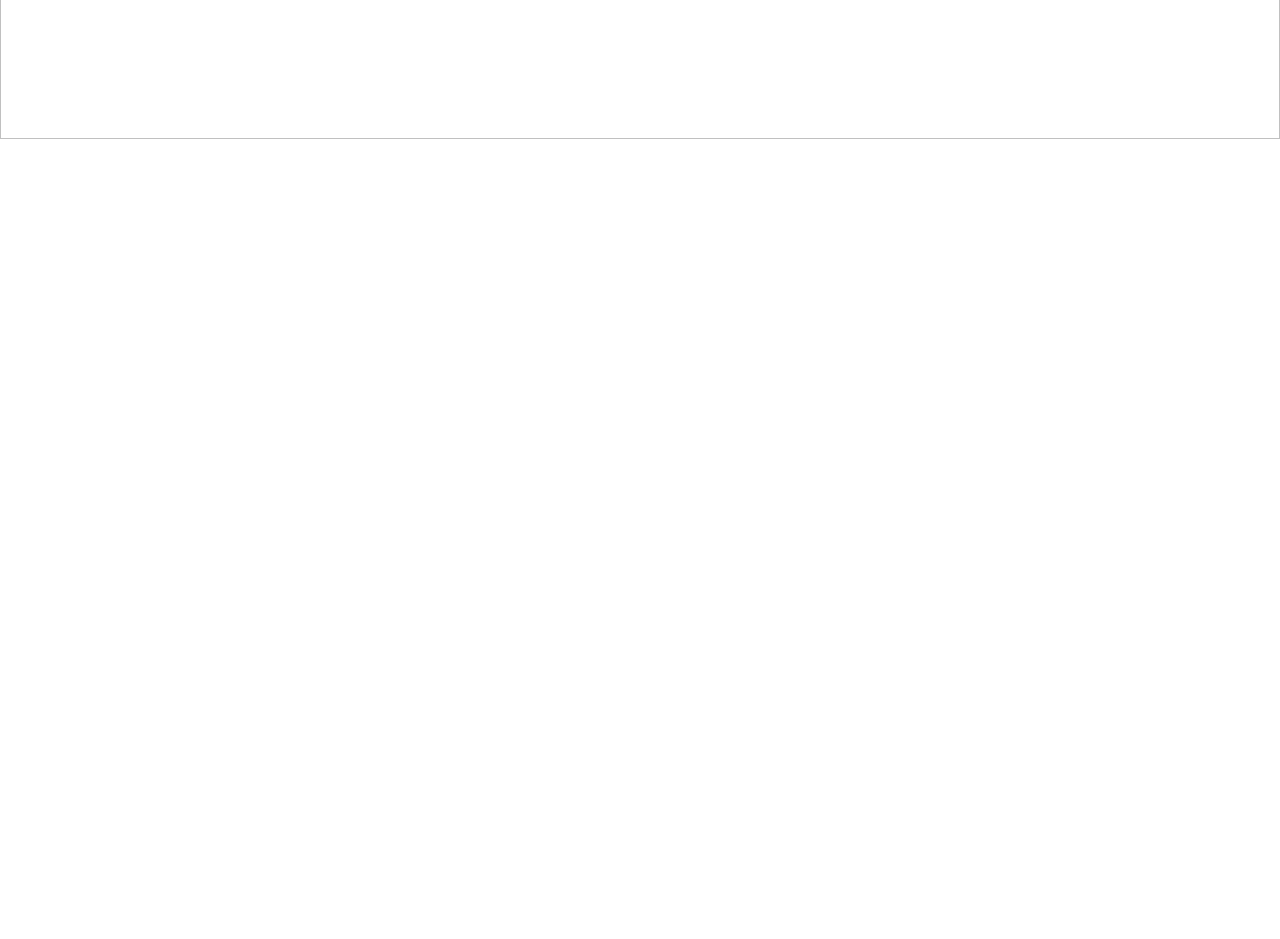
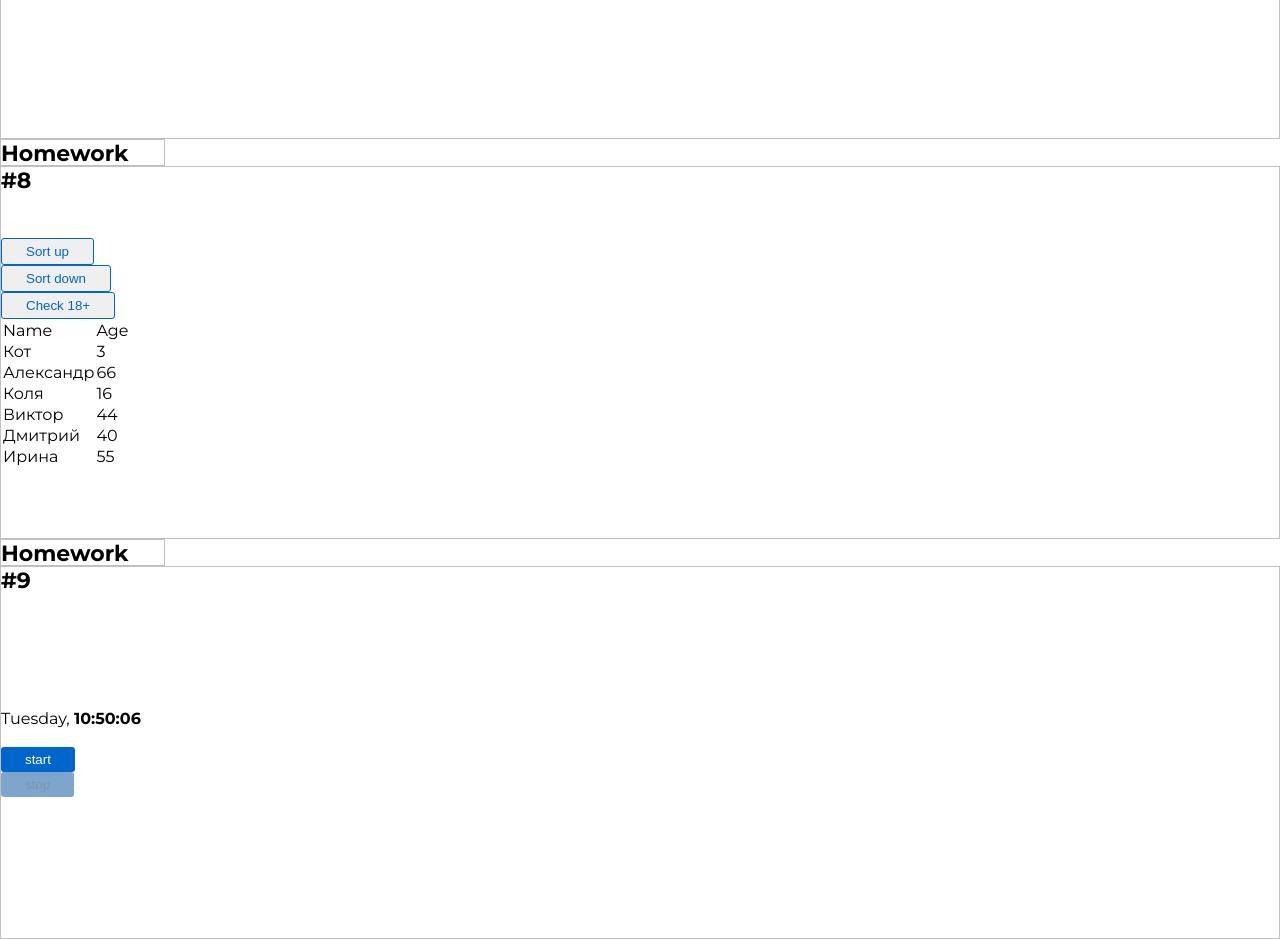
Before and after one commit to EmelyanovValery/hws2-master, a React (Create React App) app: page /#/junior in a window 1280 px wide. Shown: the part 780-1719 px from the top of the page. Before the commit the page ends 919 px from the top, so only its background shows below. Built offline with nearby package versions, Linux system fonts and the light colour scheme.

Commit message:
Completed hw9

```diff
--- a/src/s2-homeworks/hw05/pages/Junior.tsx
+++ b/src/s2-homeworks/hw05/pages/Junior.tsx
@@ -1,16 +1,16 @@
 import React from 'react'
 import HW6 from '../../hw06/HW6'
 import HW7 from '../../hw07/HW7'
-// import HW8 from '../../hw08/HW8'
-// import HW9 from '../../hw09/HW9'
+import HW8 from "../../hw08/HW8";
+import HW9 from '../../hw09/HW9'
 
 function Junior() {
     return (
         <div id={'hw5-page-junior'}>
             <HW6 />
             <HW7 />
-            {/*<HW8 />*/}
-            {/*<HW9 />*/}
+            <HW8 />
+            <HW9 />
         </div>
     )
 }
--- a/src/s2-homeworks/hw08/User.tsx
+++ b/src/s2-homeworks/hw08/User.tsx
@@ -12,11 +12,11 @@ const User: React.FC<UserPropsType> = ({ u }) => {
         <tr id={'hw8-user-' + u._id + '-' + u.age} className={s.item}>
             <td id={'hw8-user-name-' + u._id} className={s.nameCol}>
                 {/*отобразить имя*/}
-
+                {u.name}
             </td>
             <td id={'hw8-user-age-' + u._id}>
                 {/*отобразить возраст*/}
-
+                {u.age}
             </td>
         </tr>
     )
--- a/src/s2-homeworks/hw08/bll/homeWorkReducer.ts
+++ b/src/s2-homeworks/hw08/bll/homeWorkReducer.ts
@@ -4,15 +4,15 @@ type ActionType =
     | { type: 'sort'; payload: 'up' | 'down' }
     | { type: 'check'; payload: number }
 
-export const homeWorkReducer = (state: any, action: any): any => { // need to fix any
+export const homeWorkReducer = (state: UserType[], action: any): any => { // need to fix any
     switch (action.type) {
         case 'sort': { // by name
-
-            return state // need to fix
+            if(action.payload==="up"){return [...state].sort((a, b)=>a.name.localeCompare(b.name))}
+            else {return [...state].sort((a, b)=>b.name.localeCompare(a.name))}
+            // need to fix
         }
         case 'check': {
-
-            return state // need to fix
+            return state.filter(el=>el.age>=action.payload)
         }
         default:
             return state
--- a/src/s2-homeworks/hw09/Clock.tsx
+++ b/src/s2-homeworks/hw09/Clock.tsx
@@ -12,27 +12,29 @@ function Clock() {
     const start = () => {
         // пишут студенты // запустить часы (должно отображаться реальное время, а не +1)
         // сохранить ид таймера (https://learn.javascript.ru/settimeout-setinterval#setinterval)
-
+        const id = setInterval(() => setDate(new Date(restoreState('hw9-date', Date.now()))), 100) as unknown as number
+        setTimerId(id)
     }
 
     const stop = () => {
         // пишут студенты // поставить часы на паузу, обнулить ид таймера (timerId <- undefined)
-
+        clearTimeout(timerId)
+        setTimerId(undefined)
     }
 
     const onMouseEnter = () => { // пишут студенты // показать дату если наведена мышка
-
+        setShow(true)
     }
     const onMouseLeave = () => { // пишут студенты // спрятать дату если мышка не наведена
-
+        setShow(false)
     }
 
-    const stringTime = 'date->time' || <br/> // часы24:минуты:секунды (01:02:03)/(23:02:03)/(24:00:00)/(00:00:01) // пишут студенты
-    const stringDate = 'date->date' || <br/> // день.месяц.год (01.02.2022) // пишут студенты, варианты 01.02.0123/01.02.-123/01.02.12345 не рассматриваем
+    const stringTime = (new Intl.DateTimeFormat("ru",{hour:"numeric",minute:"numeric",second:"numeric"})).format(date) || <br/> // часы24:минуты:секунды (01:02:03)/(23:02:03)/(24:00:00)/(00:00:01) // пишут студенты
+    const stringDate = (new Intl.DateTimeFormat("ru",{day:"numeric",month:"numeric",year:"numeric"})).format(date) || <br/> // день.месяц.год (01.02.2022) // пишут студенты, варианты 01.02.0123/01.02.-123/01.02.12345 не рассматриваем
 
     // день недели на английском, месяц на английском (https://learn.javascript.ru/intl#intl-datetimeformat)
-    const stringDay = 'date->day' || <br/> // пишут студенты
-    const stringMonth = 'date->month' || <br/> // пишут студенты
+    const stringDay =  (new Intl.DateTimeFormat("en-GB",{weekday:"long"})).format(date) || <br/> // пишут студенты
+    const stringMonth = (new Intl.DateTimeFormat("en-GB",{month:"long"})).format(date) || <br/> // пишут студенты
 
     return (
         <div className={s.clock}>
@@ -66,14 +68,14 @@ function Clock() {
             <div className={s.buttonsContainer}>
                 <SuperButton
                     id={'hw9-button-start'}
-                    disabled={true} // пишут студенты // задизэйблить если таймер запущен
+                    disabled={timerId !== undefined } // пишут студенты // задизэйблить если таймер запущен
                     onClick={start}
                 >
                     start
                 </SuperButton>
                 <SuperButton
                     id={'hw9-button-stop'}
-                    disabled={true} // пишут студенты // задизэйблить если таймер не запущен
+                    disabled={timerId === undefined} // пишут студенты // задизэйблить если таймер не запущен
                     onClick={stop}
                 >
                     stop
```
